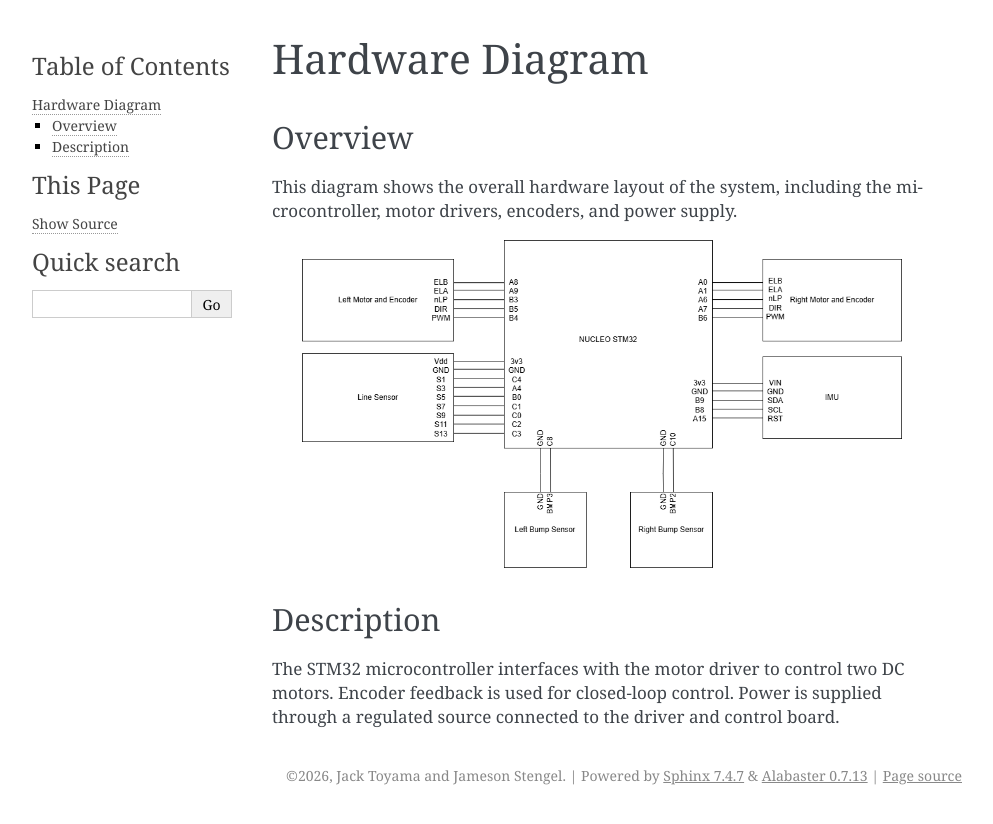
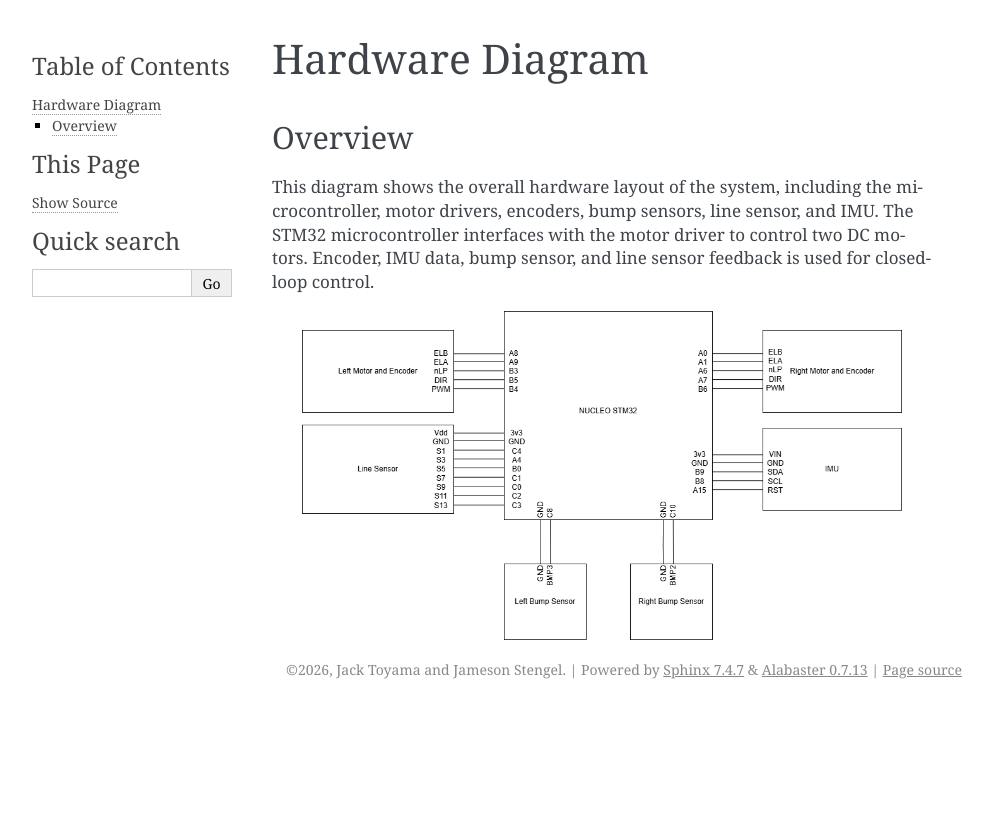
Before and after one commit to jacktoyama/ME405Group11, a Sphinx documentation site: the page built from final/docs/source/hardware_diagram.rst, in a window 1280 px wide. Shown: the top 824 px of the page, without its empty margins (148-1141 px from the left). Built offline with Sphinx 7.4.7, drawn with Linux system fonts in a browser that asks for light colours.

Commit message:
more diagrams

```diff
--- a/final/docs/source/hardware_diagram.rst
+++ b/final/docs/source/hardware_diagram.rst
@@ -4,18 +4,12 @@ Hardware Diagram
 Overview
 --------
 
-This diagram shows the overall hardware layout of the system, including
-the microcontroller, motor drivers, encoders, and power supply.
+This diagram shows the overall hardware layout of the system, including the microcontroller,
+motor drivers, encoders, bump sensors, line sensor, and IMU. The STM32 microcontroller interfaces
+with the motor driver to control two DC motors. Encoder, IMU data, bump sensor, and line sensor
+feedback is used for closed-loop control.
 
 .. image:: _static/_images/hardware405.png
    :width: 600px
    :align: center
    :alt: Hardware diagram of the system
-
-Description
------------
-
-The STM32 microcontroller interfaces with the motor driver to control
-two DC motors. Encoder feedback is used for closed-loop control.
-Power is supplied through a regulated source connected to the driver
-and control board.
```
Also changed, not shown: final/docs/source/index.rst (+1 -6 lines), final/docs/source/state_diagrams.rst (added, +16 -0 lines), final/docs/source/task_diagrams.rst (added, +12 -0 lines), final/docs/source/_static/_images/motorstate.png (added), final/docs/source/_static/_images/observerstate.png (added).
